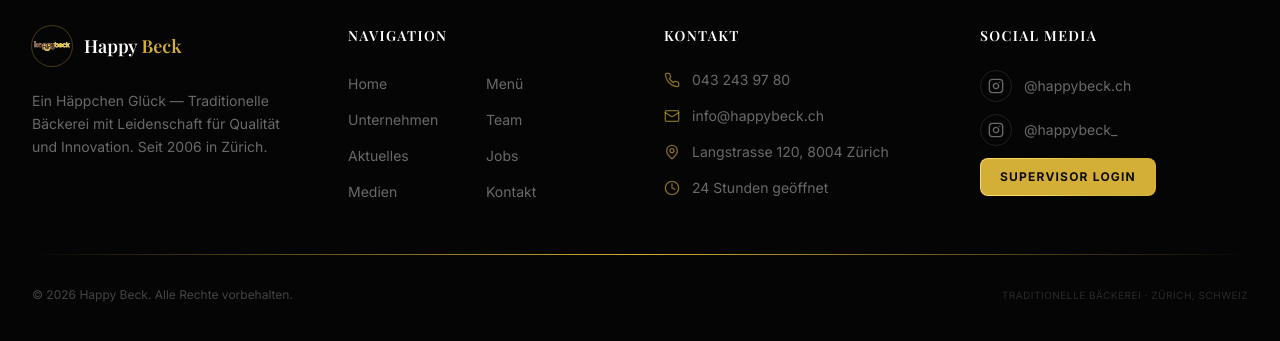
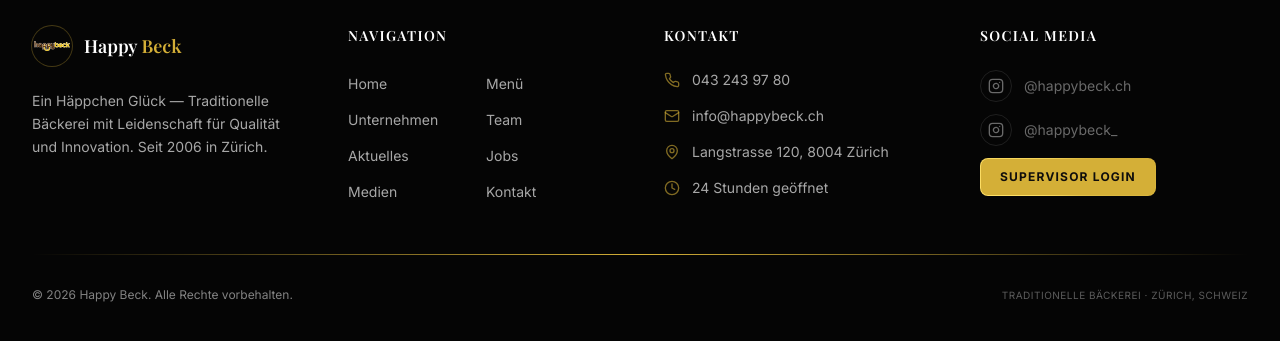
Before and after one commit to Delixch/happy, a React (Vite) app: page / in a window 1280 px wide. Shown: the part 1923-2264 px from the top of the page. Built offline with nearby package versions, Linux system fonts and the light colour scheme; no server answers; the database is empty; a web font is replaced by a local one.

Commit message:
Accessibility: Increase footer text contrast to satisfy WCAG AA standards

```diff
--- a/src/components/Footer.tsx
+++ b/src/components/Footer.tsx
@@ -23,7 +23,7 @@
                 </p>
               </div>
             </Link>
-            <p className="text-white/40 text-sm leading-relaxed font-sans">
+            <p className="text-white/65 text-sm leading-relaxed font-sans">
               Ein Häppchen Glück — Traditionelle Bäckerei mit Leidenschaft für Qualität und Innovation. Seit 2006 in Zürich.
             </p>
           </div>
@@ -45,7 +45,7 @@
                 <Link
                   key={link.href}
                   to={link.href}
-                  className="text-sm text-white/40 hover:text-gold-400 transition-colors duration-300 font-sans py-1"
+                  className="text-sm text-white/65 hover:text-gold-400 transition-colors duration-300 font-sans py-1"
                 >
                   {link.label}
                 </Link>
@@ -57,19 +57,19 @@
           <div>
             <h4 className="font-serif text-white text-sm font-semibold uppercase tracking-widest mb-6">Kontakt</h4>
             <div className="space-y-4 text-sm font-sans">
-              <a href="tel:+41432439780" className="flex items-center gap-3 text-white/40 hover:text-gold-400 transition-colors group">
+              <a href="tel:+41432439780" className="flex items-center gap-3 text-white/65 hover:text-gold-400 transition-colors group">
                 <Phone className="w-4 h-4 text-gold-400/60 group-hover:text-gold-400 transition-colors" />
                 <span>043 243 97 80</span>
               </a>
-              <a href="mailto:info@happybeck.ch" className="flex items-center gap-3 text-white/40 hover:text-gold-400 transition-colors group">
+              <a href="mailto:info@happybeck.ch" className="flex items-center gap-3 text-white/65 hover:text-gold-400 transition-colors group">
                 <Mail className="w-4 h-4 text-gold-400/60 group-hover:text-gold-400 transition-colors" />
                 <span>info@happybeck.ch</span>
               </a>
-              <div className="flex items-start gap-3 text-white/40">
+              <div className="flex items-start gap-3 text-white/65">
                 <MapPin className="w-4 h-4 text-gold-400/60 mt-0.5 flex-shrink-0" />
                 <span>Langstrasse 120, 8004 Zürich</span>
               </div>
-              <div className="flex items-center gap-3 text-white/40">
+              <div className="flex items-center gap-3 text-white/65">
                 <Clock className="w-4 h-4 text-gold-400/60" />
                 <span>24 Stunden geöffnet</span>
               </div>
@@ -123,10 +123,10 @@
         {/* Bottom bar */}
         <div className="divider-gold mt-12 mb-8" />
         <div className="flex flex-col md:flex-row items-center justify-between gap-4">
-          <p className="text-white/25 text-xs font-sans">
+          <p className="text-white/50 text-xs font-sans">
             &copy; {currentYear} Happy Beck. Alle Rechte vorbehalten.
           </p>
-          <p className="text-white/15 text-[10px] font-sans tracking-wider uppercase">
+          <p className="text-white/35 text-[10px] font-sans tracking-wider uppercase">
             Traditionelle Bäckerei · Zürich, Schweiz
           </p>
         </div>
```
